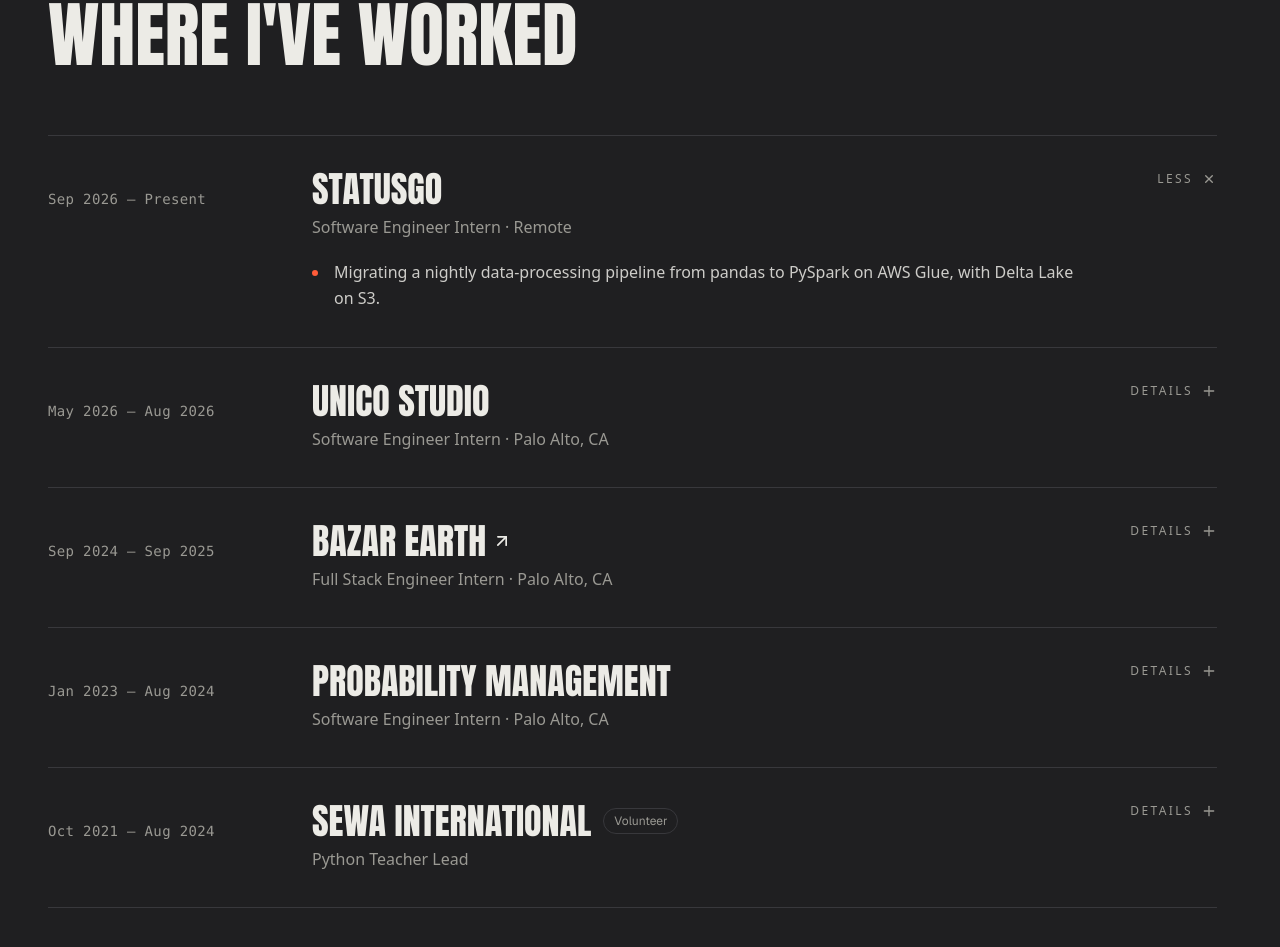
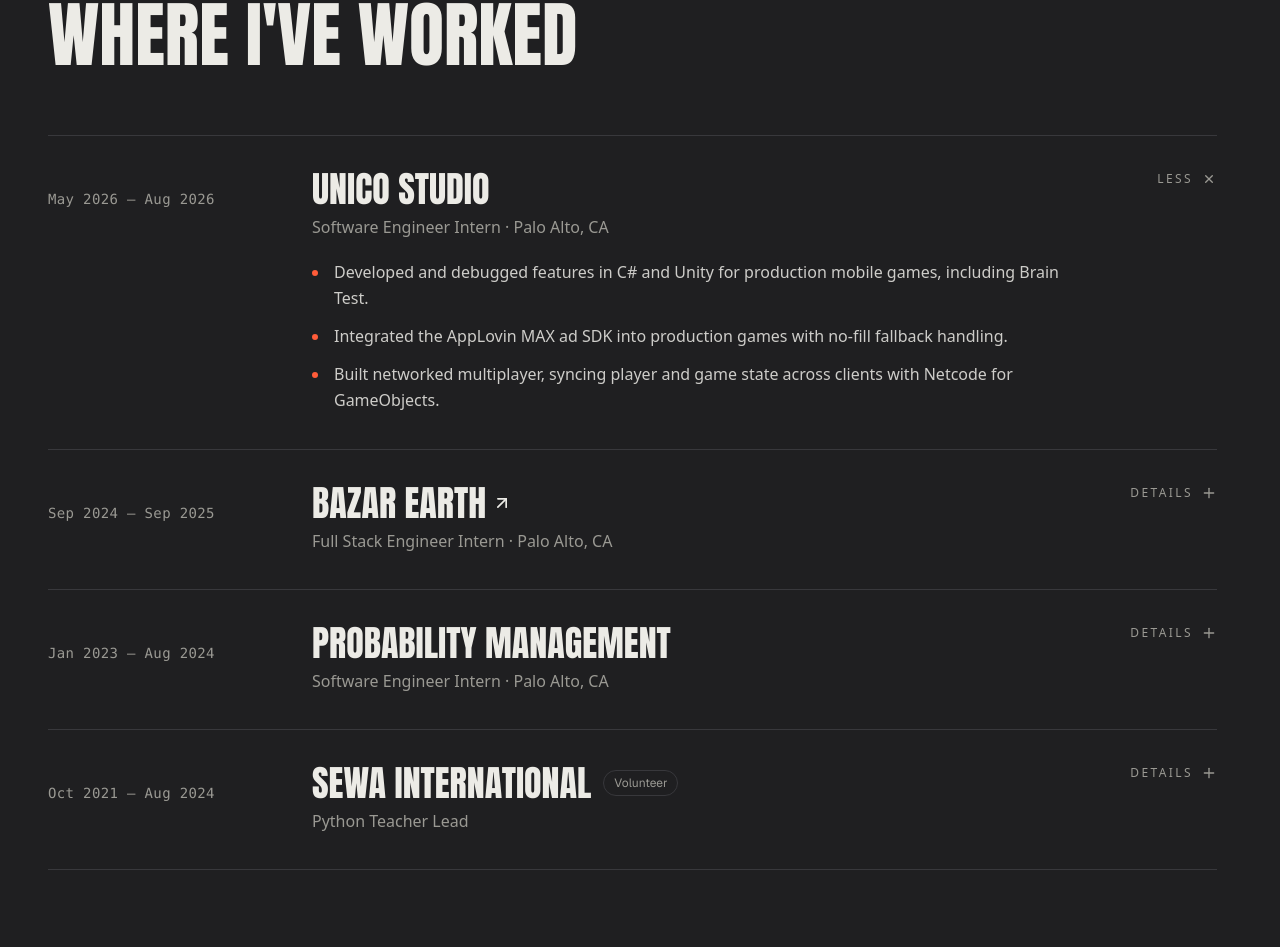
Before and after one commit to Xenon757/portfolio, a Next.js app: page / in a window 1280 px wide. Shown: the part 3912-4859 px from the top of the page. Built offline with nearby package versions, Linux system fonts and the light colour scheme; no server answers.

Commit message:
content: hide StatusGo from Experience for now
Kept in experience.ts with hidden: true. The list is filtered on the
server and passed to the client component as a prop, so the hidden
entry isn't shipped in any browser bundle.

```diff
--- a/src/app/page.tsx
+++ b/src/app/page.tsx
@@ -4,6 +4,7 @@
 import { Projects } from "@/components/sections/Projects";
 import { Stack } from "@/components/sections/Stack";
 import { SectionHeading } from "@/components/ui/SectionHeading";
+import { experience } from "@/data/experience";
 
 export default function Home() {
   return (
@@ -12,7 +13,7 @@
       <Projects />
       <About />
       <Stack />
-      <Experience />
+      <Experience items={experience} />
 
       {/* Contact shell until the Contact/Footer step (CLAUDE.md §10 build order). */}
       <section
--- a/src/components/sections/Experience.tsx
+++ b/src/components/sections/Experience.tsx
@@ -3,13 +3,14 @@
 import { ArrowUpRight, Plus } from "lucide-react";
 import { useRef, useState } from "react";
 import { SectionHeading } from "@/components/ui/SectionHeading";
-import { experience } from "@/data/experience";
+import type { Experience as Job } from "@/data/experience";
 import { gsap, prefersReducedMotion, useGSAP } from "@/lib/gsap";
 import { cn } from "@/lib/utils";
 
-export function Experience() {
+// Takes the list as a prop (from the server page) so hidden entries never ship to the browser.
+export function Experience({ items }: { items: Job[] }) {
   const ref = useRef<HTMLElement>(null);
-  // The current role starts open; the rest are one click away.
+  // The most recent role starts open; the rest are one click away.
   const [open, setOpen] = useState<Set<number>>(() => new Set([0]));
 
   const toggle = (i: number) =>
@@ -56,7 +57,7 @@
       <SectionHeading id="experience-heading" label="Experience" title="Where I've worked" />
 
       <ol>
-        {experience.map((job, i) => {
+        {items.map((job, i) => {
           const isOpen = open.has(i);
           const panelId = `exp-panel-${i}`;
           return (
--- a/src/data/experience.ts
+++ b/src/data/experience.ts
@@ -13,11 +13,15 @@
   /** Omitted when not on the résumé. */
   location?: string;
   bullets: string[];
+  /** Kept in the data but not shown on the site. */
+  hidden?: boolean;
 };
 
-export const experience: Experience[] = [
+export const allExperience: Experience[] = [
   {
     company: "StatusGo",
+    // Aadi just started here — hidden from the site for now (Oct 2026). Flip to show it.
+    hidden: true,
     role: "Software Engineer Intern",
     start: "Sep 2026",
     end: "Present",
@@ -77,3 +81,5 @@
     ],
   },
 ];
+
+export const experience = allExperience.filter((e) => !e.hidden);
```
Also changed, not shown: 1 other file (tests, documents, lock files or other folders).
